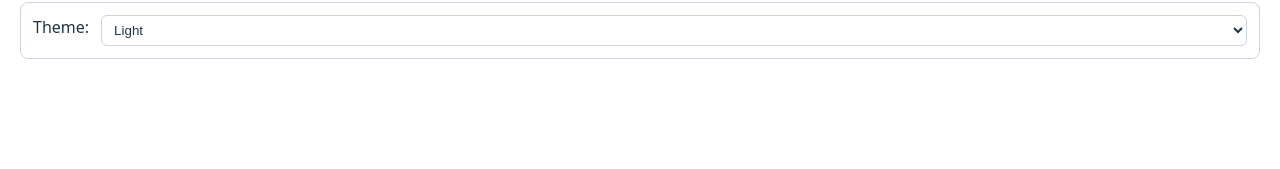
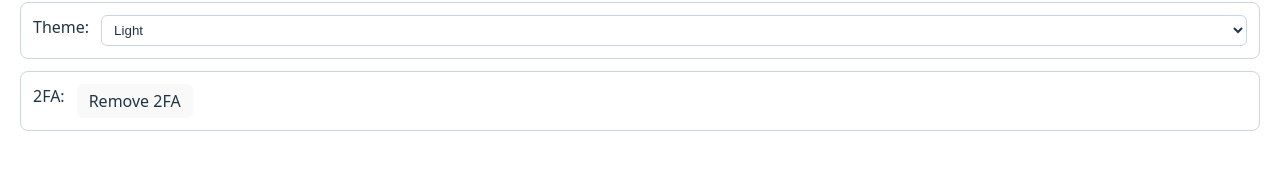
Before and after one commit to andreyg8479/Lock-In, a React app in the folder frontend/: page /Settings in a window 1280 px wide. Shown: the part 367-536 px from the top of the page. Built offline with nearby package versions, Linux system fonts and the light colour scheme; the HTML template or start-up script is replaced by a standard one.

Commit message:
Remove 2fa frontend

```diff
--- a/frontend/src/Settings.tsx
+++ b/frontend/src/Settings.tsx
@@ -88,6 +88,33 @@ function Settings() {
 
 	}
 
+	function remove2FA() {
+		if (false) { //not logged into the server
+			alert("No Connection");
+			return;
+		}
+
+		if (false) { //dont have 2fa set up
+			alert("2FA is already not on this account");
+			return;
+		}
+
+		const pass = prompt("Enter Your Password");
+		const realpass = ""; //get the password from the server
+
+		if (realpass != pass) {
+			alert("Password Incorrect");
+			return;
+		}
+
+
+		//do 2fa here
+
+		//if it passes, remove 2fa for the user
+
+		alert("2FA sucessfully removed");
+	}
+
   return (
 	<div className="settings-page">
 		<div className="top-bar">
@@ -145,6 +172,14 @@ Theme:
 				</select>
 			</div>
 
+
+			<div className="settings-row">
+2FA:
+				<button className="danger-button" onClick={remove2FA}>
+					Remove 2FA
+				</button>
+			</div>
+
 		</div>
 	</div>
   )
```
